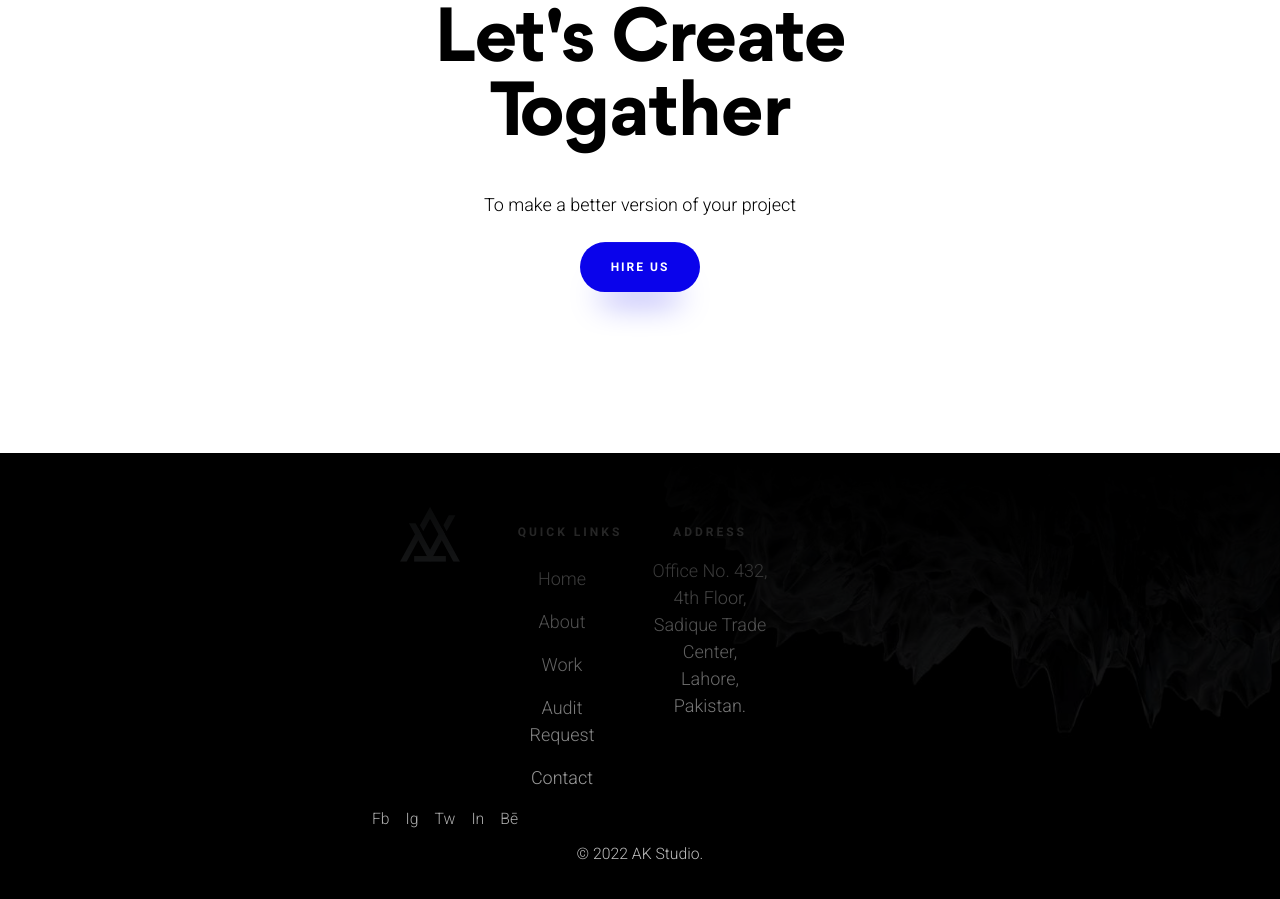
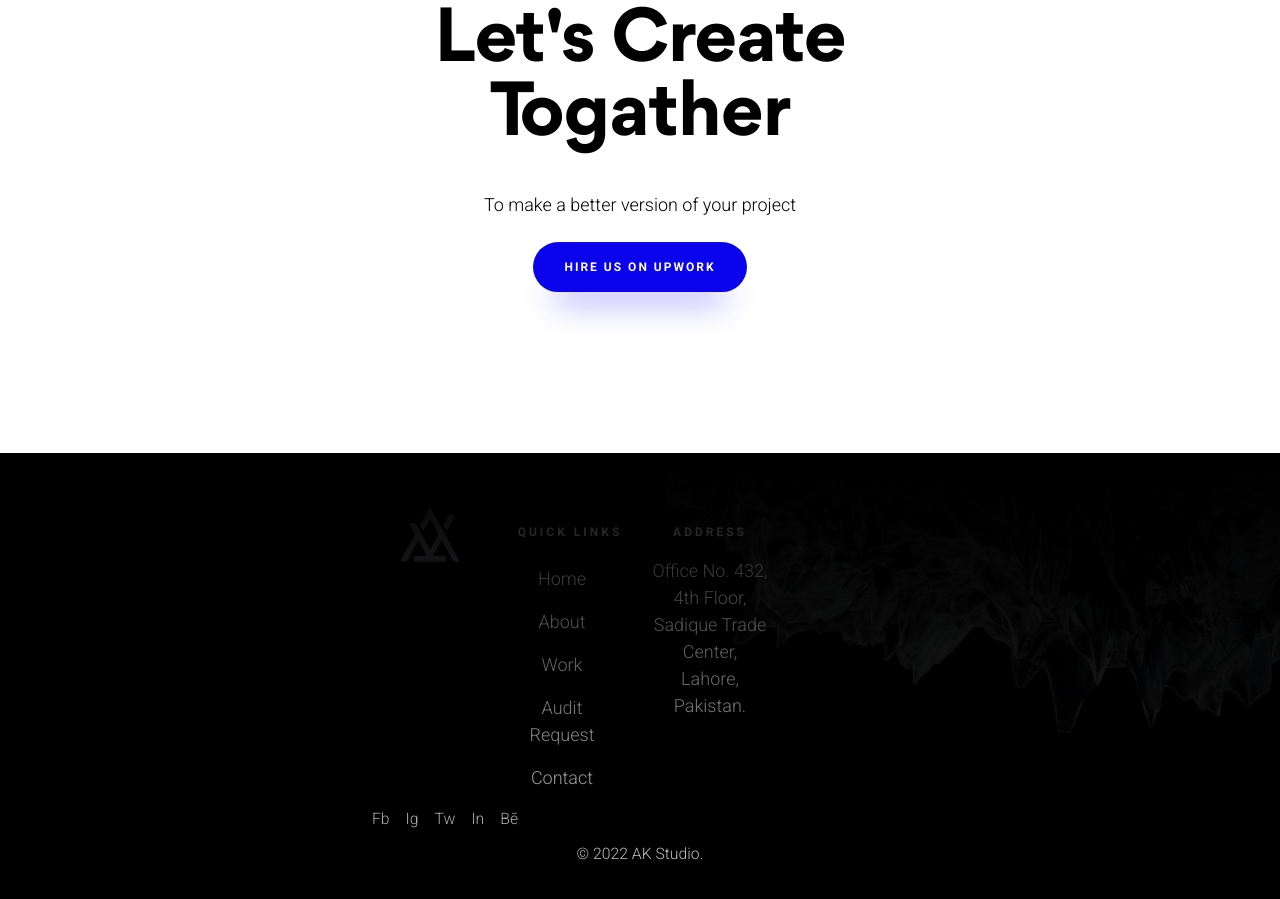
Before and after one commit to aftabkhalid/aks, a Jekyll site: the page built from 404.html, in a window 1280 px wide and 900 px high, scrolled down 338 px. Built offline with Jekyll 4.4.1, drawn with Linux system fonts in a browser that asks for light colours; nearby versions of some CDN libraries.

```diff
--- a/_includes/footer-contact.html
+++ b/_includes/footer-contact.html
@@ -10,7 +10,7 @@
         <div class="col-12">
           <h1 class="large" data-scroll data-scroll-speed="0.62"  data-scroll-delay="0.05" data-scroll-repeat="true">Let's Create Togather</h1>
           <p data-scroll data-scroll-speed="0.62"  data-scroll-delay="0.05" data-scroll-repeat="true">To make a better version of your project</p>
-          <a href="https://www.upwork.com/freelancers/~011fc7bee8f6513b5e" target="_blank" class="btn btn-theme btn-theme-sm btn-theme-purple" data-scroll data-scroll-speed="0.62"  data-scroll-delay="0.05" data-scroll-repeat="true" >Hire Us</a>
+          <a href="https://www.upwork.com/freelancers/~011fc7bee8f6513b5e" target="_blank" class="btn btn-theme btn-theme-sm btn-theme-purple" data-scroll data-scroll-speed="0.62"  data-scroll-delay="0.05" data-scroll-repeat="true" >Hire Us on Upwork</a>
         </div>
       </div>
     </div>
```
